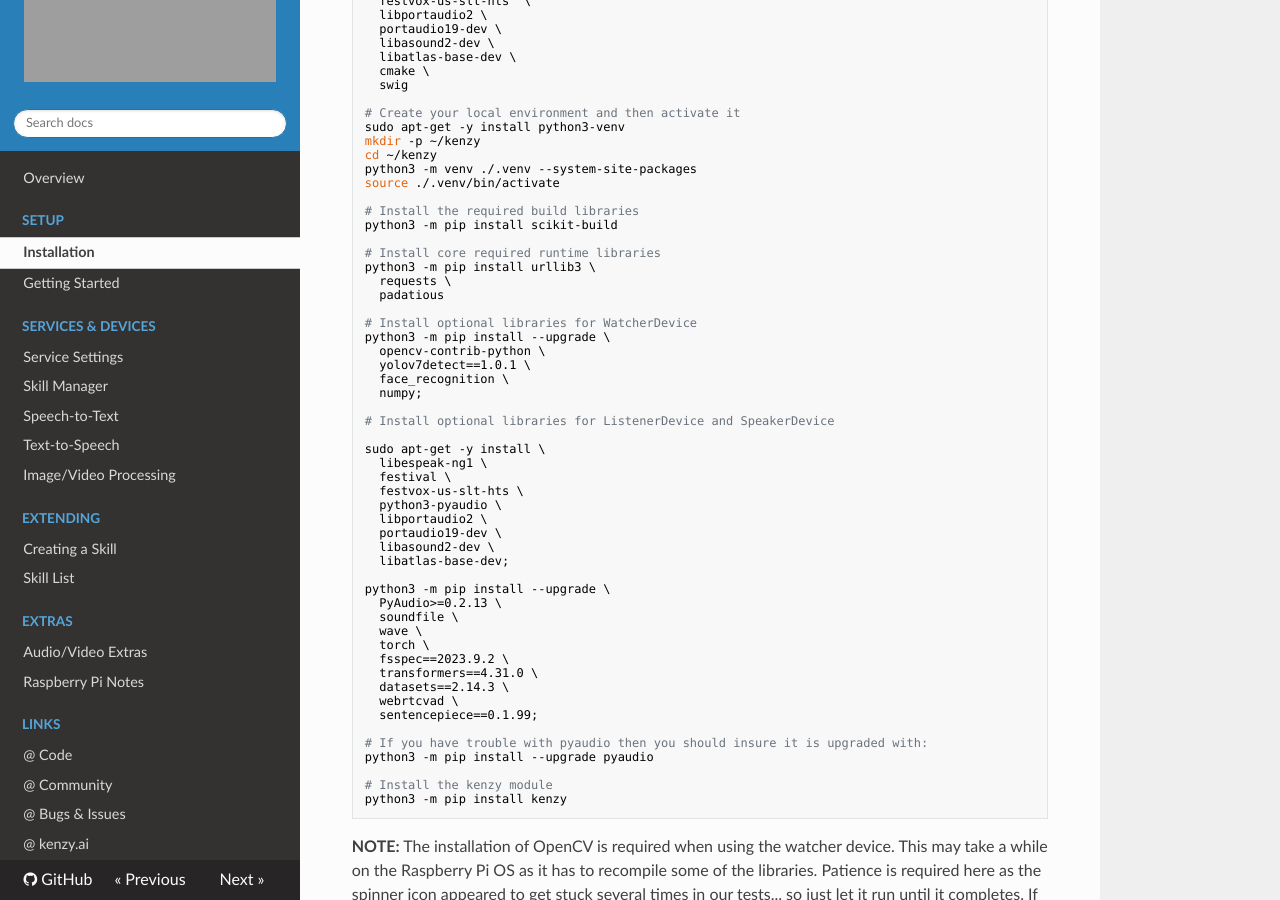
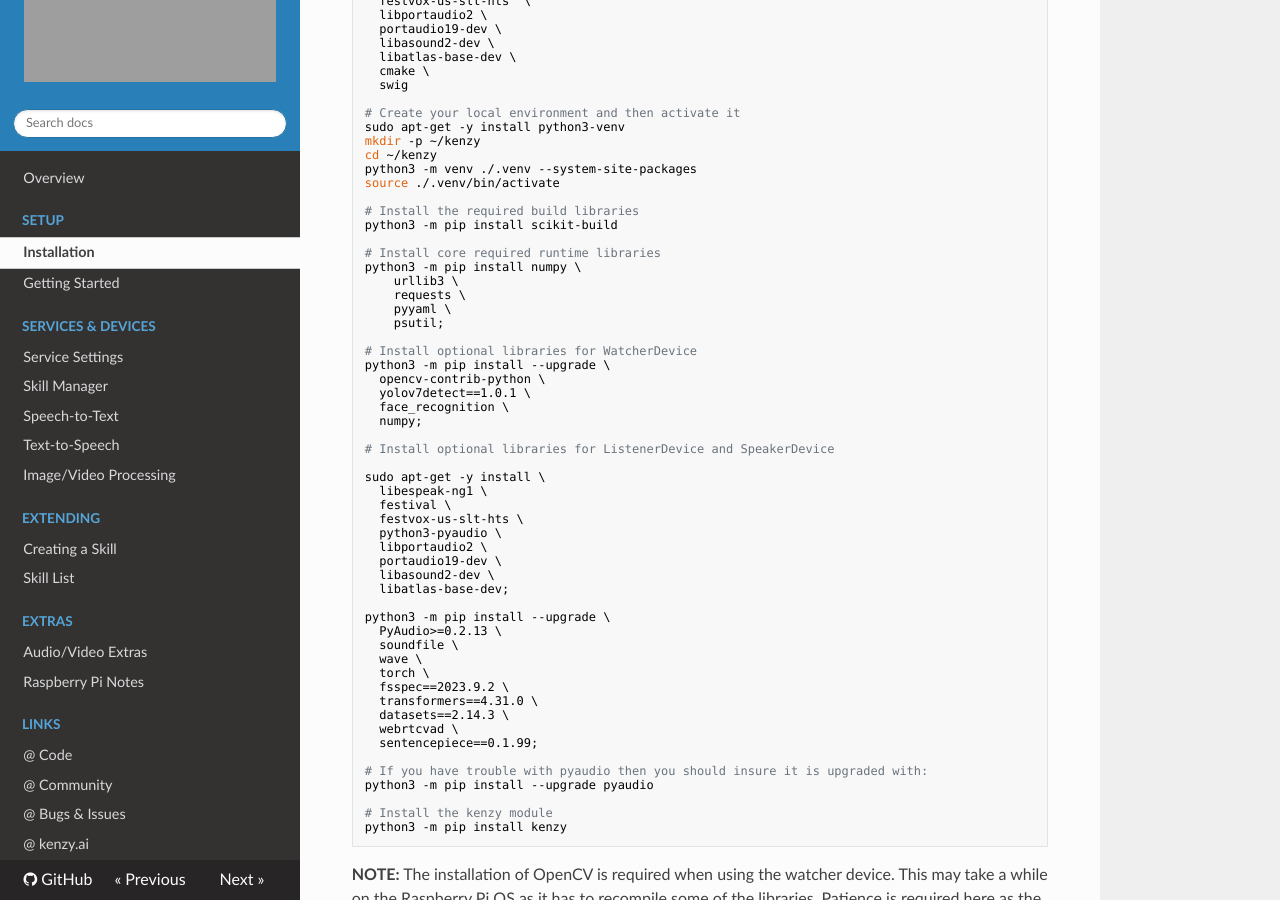
Before and after one commit to lnxusr1/kenzy, an MkDocs documentation site: the page built from docs/installation.basic.md, in a window 1280 px wide and 900 px high, scrolled down 915 px. Built offline with MkDocs 1.6.1, drawn with Linux system fonts in a browser that asks for light colours; nearby versions of some CDN libraries.

Commit message:
Fix for install instructions

```diff
--- a/docs/installation.basic.md
+++ b/docs/installation.basic.md
@@ -55,9 +55,11 @@ source ./.venv/bin/activate
 python3 -m pip install scikit-build
 
 # Install core required runtime libraries
-python3 -m pip install urllib3 \
-  requests \
-  padatious
+python3 -m pip install numpy \
+    urllib3 \
+    requests \
+    pyyaml \
+    psutil;
 
 # Install optional libraries for WatcherDevice
 python3 -m pip install --upgrade \
```
